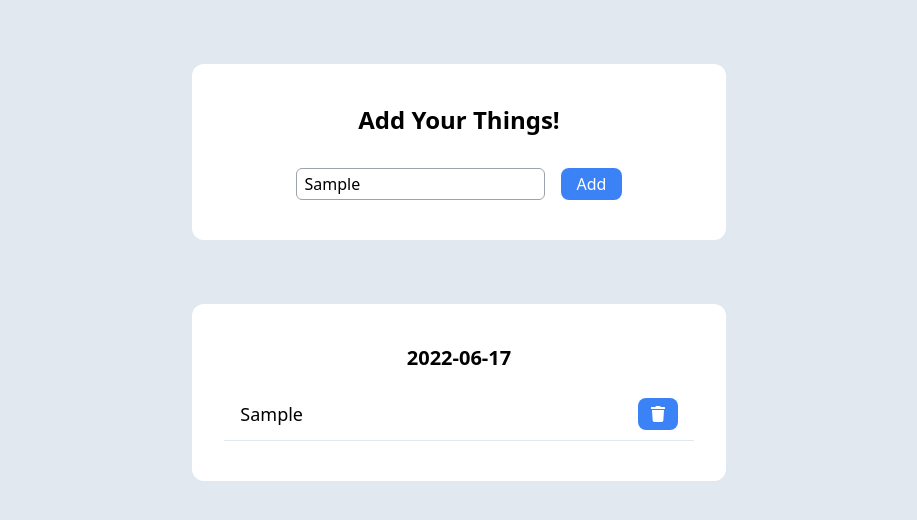
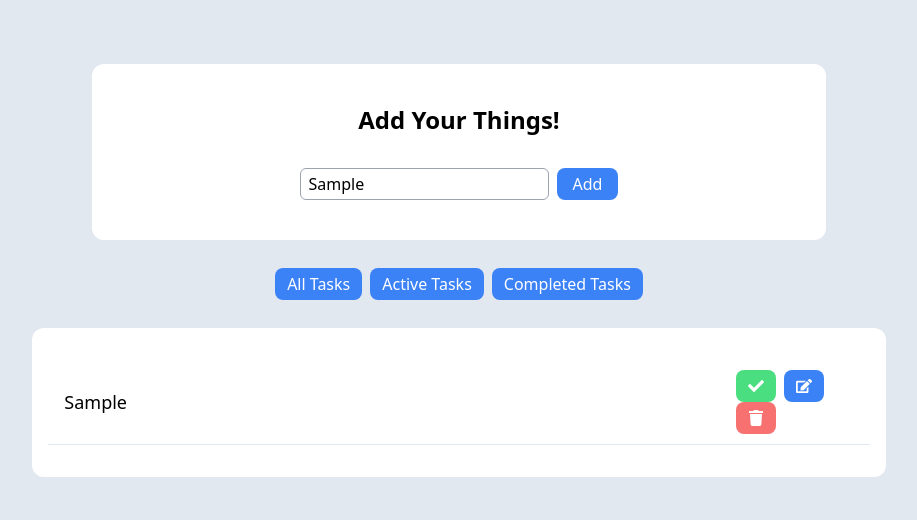
Before and after one commit to ranjabi/to-do-list, a React (Create React App) app: page / in a window 1280 px wide. Both pictures are taken after typing "Sample" into the empty fields and a click on the button "Add". Shown: the top 520 px of the page, without its empty margins (181-1098 px from the left). Built offline with nearby package versions, Linux system fonts and the light colour scheme.

Commit message:
fix edit, finish task

```diff
--- a/src/App.js
+++ b/src/App.js
@@ -1,10 +1,12 @@
 import NewToDo from './components/NewToDo';
 import ToDoList from './components/ToDoList';
+import ToggleStatus from './components/ToggleStatus';
 
 function App() {
   return (
     <div className="bg-slate-200 min-h-screen">
       <NewToDo />
+      <ToggleStatus />
       <ToDoList />
     </div>
   );
--- a/src/components/NewToDo.jsx
+++ b/src/components/NewToDo.jsx
@@ -17,26 +17,26 @@ const NewToDo = () => {
 
   const addNewToDo = (event) => {
     event.preventDefault();
-    dispatch(addToDo({ date: dateNow, items: input }));
+    dispatch(addToDo({ date: dateNow, task: input }));
   };
 
   return (
-    <div className="pt-16">
-      <div className="container mx-auto">
-        <div className="w-8/12 lg:w-5/12 rounded-xl pt-6 pb-10 flex flex-col justify-center mx-auto bg-white">
+    // <div className="pt-16">
+      <div className="container mx-auto pt-16">
+        <div className="rounded-xl w-8/12 pt-6 pb-10 flex flex-col justify-center mx-auto bg-white">
           <h1 className="mx-auto p-4 text-2xl mb-4 font-semibold">
             Add Your Things!
           </h1>
           <form className="flex justify-center" onSubmit={addNewToDo}>
             <input
-              className="mr-4 px-2 border border-gray-400 rounded-md"
+              className="mr-2 px-2 border border-gray-400 rounded-md"
               type="text"
               name=""
               id=""
               onChange={inputHandler}
             />
             <button
-              className="bg-blue-500 px-4 py-1 rounded-lg text-white"
+              className="bg-blue-500 px-4 py-1 my-0 rounded-lg text-white"
               type="submit"
             >
               Add
@@ -44,7 +44,7 @@ const NewToDo = () => {
           </form>
         </div>
       </div>
-    </div>
+    // </div>
   );
 };
 
--- a/src/components/ToDoContainer.jsx
+++ /dev/null
@@ -1,19 +0,0 @@
-import React from 'react';
-import ToDoItem from './ToDoItem';
-
-const date = new Date().toISOString().slice(0, 10);
-
-const ToDoContainer = ({ date, items }) => {
-  return (
-    <li className="bg-white w-8/12 lg:w-5/12 mx-auto rounded-xl">
-      <div className="mt-12 mx-8 py-10">
-        <h1 className="text-xl font-bold text-center pb-4">{date}</h1>
-        {items.map((e) => (
-          <ToDoItem key={e.id} item={e} />
-        ))}
-      </div>
-    </li>
-  );
-};
-
-export default ToDoContainer;
--- a/src/components/ToDoItem.jsx
+++ b/src/components/ToDoItem.jsx
@@ -1,30 +1,61 @@
-import React from 'react';
-import { useDispatch } from 'react-redux';
-import { editToDo, deleteToDo } from '../features/toDoSlice';
-import { FaEdit, FaTrash } from "react-icons/fa";
+import React from 'react'
+import { useDispatch } from 'react-redux'
+import { editToDo, deleteToDo, finishToDo } from '../features/toDoSlice'
+import { FaEdit, FaTrash, FaCheck } from 'react-icons/fa'
+import { useState } from 'react'
 
-const ToDoItem = ({ item }) => {
-  const dispatch = useDispatch();
+const EditSection = ({ isEditing, setEditing, id }) => {
+  const [input, setInput] = useState('')
+  const dispatch = useDispatch()
+
+  const editHandler = (event) => {
+    event.preventDefault()
+    dispatch(editToDo({ id: id, newTask: input}))
+    setEditing(!isEditing)
+    setInput('')
+    console.log(input, id)
+  }
+  return (
+    <form onSubmit={editHandler} className="flex flex-col lg:flex-row w-1/2" action="">
+      <input className="border border-gray-400 rounded-md" type="text" name="" id="" onChange={({ target }) => {setInput(target.value)}} />
+      <button className='bg-blue-500 text-white rounded-md px-2 py-1 w-12 mt-2 ' type="submit">Save</button>
+    </form>
+  )
+}
+
+const ToDoItem = ({ id, task, completed }) => {
+  const [isEditing, setEditing] = useState(false)
+
+  const dispatch = useDispatch()
   // console.log('todoitem', item);
   return (
-    <>
-      <div className="flex items-center py-2.5 px-4">
-        {/* <input type="checkbox" className='mr-3 h-[23px] w-[23px]' name="" id="" /> */}
-        <p className="text-lg w-full">{item.task}</p>
-        {/* <button className="todo-btn" onClick={() => dispatch(editToDo(item.id))}>
+    <div className="">
+      <div className="flex justify-between items-center py-2.5 px-4">
+        {isEditing ? <EditSection isEditing={isEditing} setEditing={setEditing} id={id} /> : <p className="text-lg w-full">{task}</p>}
+        <div>
+          {completed ? null : (
+            <button
+              className="task-btn bg-green-400"
+              onClick={() => dispatch(finishToDo(id))}
+            >
+              <FaCheck />
+            </button>
+          )}
+          <button className="task-btn" onClick={() => setEditing(true)}>
             <FaEdit />
-        </button> */}
+          </button>
           <button
-          className="todo-btn"
+            className="task-btn bg-red-400"
             type="submit"
-          onClick={() => dispatch(deleteToDo(item.id))}
+            onClick={() => dispatch(deleteToDo(id))}
           >
             <FaTrash />
           </button>
         </div>
+      </div>
       <div className="border-b border-slate-200 w-12/12 mx-auto"></div>
-    </>
-  );
-};
+    </div>
+  )
+}
 
-export default ToDoItem;
+export default ToDoItem
--- a/src/components/ToDoList.jsx
+++ b/src/components/ToDoList.jsx
@@ -1,18 +1,19 @@
 import React from 'react';
-import ToDoContainer from './ToDoContainer';
 
 import { useSelector, useDispatch } from 'react-redux';
+import ToDoItem from './ToDoItem';
 
 const ToDoList = () => {
   const todos = useSelector((state) => state.todo);
 
   return (
-    <div className="">
-      <ul className="container mx-auto pt-4 pb-8">
-        {todos.map((todo) => (
-          todo.items.length > 0 ? <ToDoContainer key={todo.date} date={todo.date} items={todo.items} /> : null
-        ))}
-      </ul>
+    <div className="container bg-white mt-6 px-4 py-8 rounded-xl w-8/12 mx-auto">
+      {todos.length > 0 ? <ul className="">
+
+        {/* {console.log(JSON.stringify(todos))} */}
+        {todos.map((todo) => <ToDoItem key={todo.id} task={todo.task} id={todo.id} completed={todo.completed} />)}
+      </ul> : <p className='text-center'>To Do is empty</p> }
+
     </div>
   );
 };
--- /dev/null
+++ b/src/components/ToggleStatus.jsx
@@ -0,0 +1,13 @@
+import React from 'react'
+
+const ToggleStatus = () => {
+  return (
+    <div className="container mx-auto mt-6 w-8/12 flex flex-wrap justify-center">
+      <button className='bg-blue-500 text-white px-3 py-1 m-1 rounded-lg hover:opacity-80'>All Tasks</button>
+      <button className='bg-blue-500 text-white px-3 py-1 m-1 rounded-lg hover:opacity-80'>Active Tasks</button>
+      <button className='bg-blue-500 text-white px-3 py-1 m-1 rounded-lg hover:opacity-80'>Completed Tasks</button>
+    </div>
+  )
+}
+
+export default ToggleStatus
--- a/src/features/toDoSlice.js
+++ b/src/features/toDoSlice.js
@@ -1,42 +1,22 @@
-import { createSlice } from '@reduxjs/toolkit';
-import { nanoid } from 'nanoid';
+import { createSlice, current } from '@reduxjs/toolkit'
+import { nanoid } from 'nanoid'
 
-let initialState = [];
+let initialState = []
 
 try {
-  let state = JSON.parse(localStorage.getItem('todo'));
+  let state = JSON.parse(localStorage.getItem('todo'))
   if (state) {
-    initialState = state;
+    initialState = state
     // console.log('localstorage');
   }
 } catch (e) {
-  // console.log(e);
+  console.log(e)
 }
-
-const isExist = (date, todo) => {
-  if (todo.some((e) => e.date === date)) {
-    return true;
-  }
-  return false;
-};
 
 // [
 //   {
-//     date:
-//     items: [
-//       1,
-//       2,
-//       3,
-//     ]
-//   },
-//   {
-//     date:
-//     items: [
-//       1,
-//       2,
-//       3,
-//     ]
-//   },
+//     id, date, task, completed
+//   }
 // ]
 
 export const toDoSlice = createSlice({
@@ -44,57 +24,50 @@ export const toDoSlice = createSlice({
   initialState,
   reducers: {
     addToDo: (state, action) => {
-      let newDate = action.payload.date;
-      let newItem = action.payload.items;
+      let newDate = action.payload.date
+      let newTask = action.payload.task // singular
       let newToDo = {
+        id: nanoid(),
         date: newDate,
-        items: [{ id: 'todo-' + nanoid(), task: newItem, completed: false }],
-      };
+        task: newTask,
+        completed: false,
+      }
 
-      if (isExist(newDate, state)) {
-        for (let item of state) {
-          if (item.date === newDate) {
-            item.items.push({
-              id: 'todo-' + nanoid(),
-              task: newItem,
-              completed: false,
-            });
-            // console.log('masuk');
+      state.push(newToDo)
+      window.localStorage.setItem('todo', JSON.stringify(state))
+    },
+    finishToDo: (state, action) => {
+      const updatedTask = state.map(task => {
+        if (action.payload === task.id) {
+          console.log('id', task.id)
+          return {...task, completed: !task.completed}
+        }
+        return task
+      })
 
-            window.localStorage.setItem('todo', JSON.stringify(state));
-            return state;
-          }
-        }
-      } else {
-        window.localStorage.setItem('todo', JSON.stringify(state));
-        return state.concat(newToDo);
-      }
+      window.localStorage.setItem('todo', JSON.stringify(updatedTask))
+      console.log(updatedTask)
+      return updatedTask
     },
     editToDo: (state, action) => {
       const editedToDo = state.map((task) => {
         if (action.payload.id === task.id) {
-          return { ...task, name: action.payload.newName };
+          return { ...task, task: action.payload.newTask }
         }
-        return task;
-      });
-      return editedToDo;
+        return task
+      })
+      window.localStorage.setItem('todo', JSON.stringify(editedToDo))
+      return editedToDo
     },
     deleteToDo: (state, action) => {
-      let newState = state.map((e) => {
-        return {
-          ...e,
-          items: e.items.filter((items) => items.id !== action.payload),
-        };
-      });
-      window.localStorage.setItem('todo', JSON.stringify(newState));
+      let newState = state.filter((e) => e.id !== action.payload)
+
+      window.localStorage.setItem('todo', JSON.stringify(newState))
       return newState
-    },
-    // incrementByAmount(state, action) {
-    //   state.value += action.payload
-    // },
+    }
   },
-});
+})
 
-export const { addToDo, editToDo, deleteToDo } = toDoSlice.actions;
+export const { addToDo, editToDo, deleteToDo, finishToDo } = toDoSlice.actions
 
-export default toDoSlice.reducer;
+export default toDoSlice.reducer
--- a/src/index.css
+++ b/src/index.css
@@ -2,6 +2,8 @@
 @tailwind components;
 @tailwind utilities;
 
-.todo-btn {
-  @apply bg-blue-500 text-white px-3 py-2 ml-3 rounded-lg hover:opacity-80
+@layer components {
+  .task-btn {
+    @apply bg-blue-500 text-white px-3 py-2 mx-1 rounded-lg
+  }
 }
--- a/tailwind.config.js
+++ b/tailwind.config.js
@@ -4,6 +4,11 @@ module.exports = {
     "./src/**/*.{js,jsx,ts,tsx}",
   ],
   theme: {
+    screens: {
+      'lg': '68.75rem',
+      'xl': '68.75rem',
+      '2xl': '68.75rem'
+    },
     extend: {},
   },
   plugins: [],
```
Also changed, not shown: temp.js (added, +98 -0 lines). Lines whose indentation alone changed are shown as unchanged.
